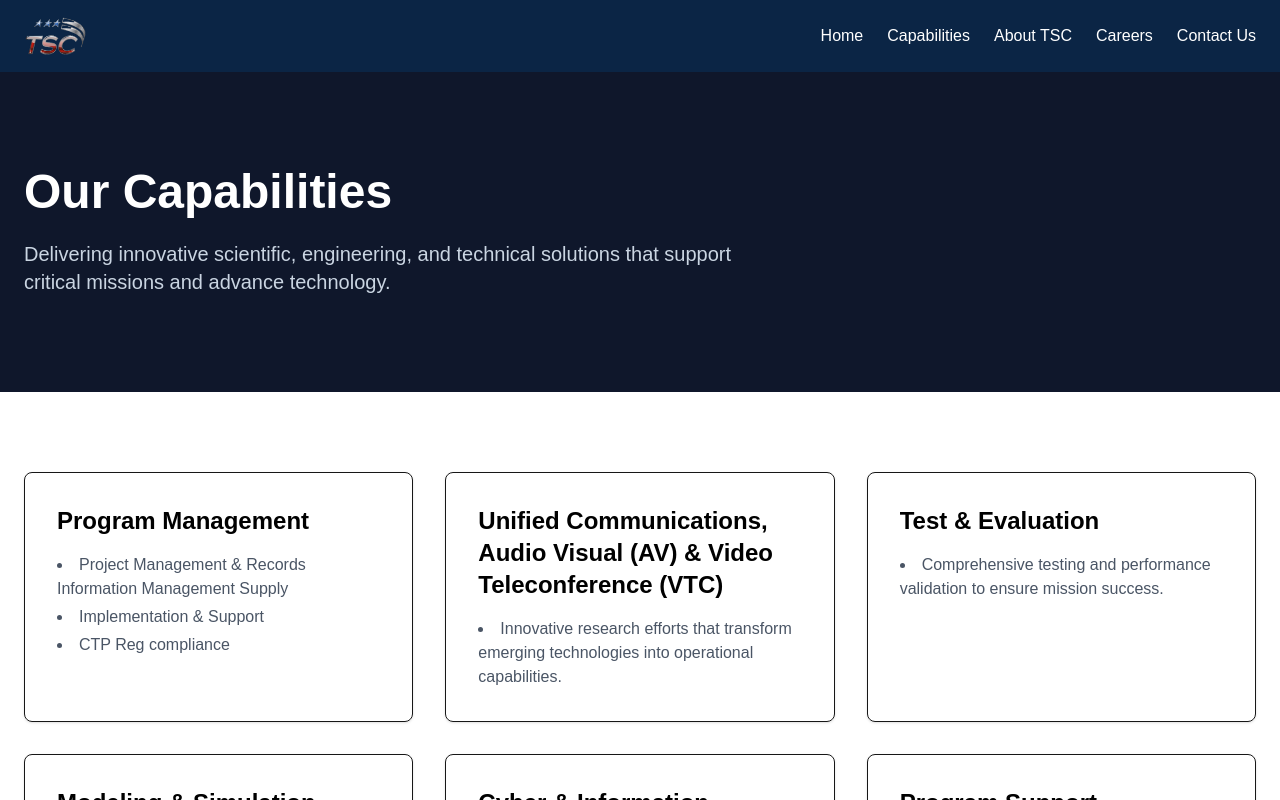
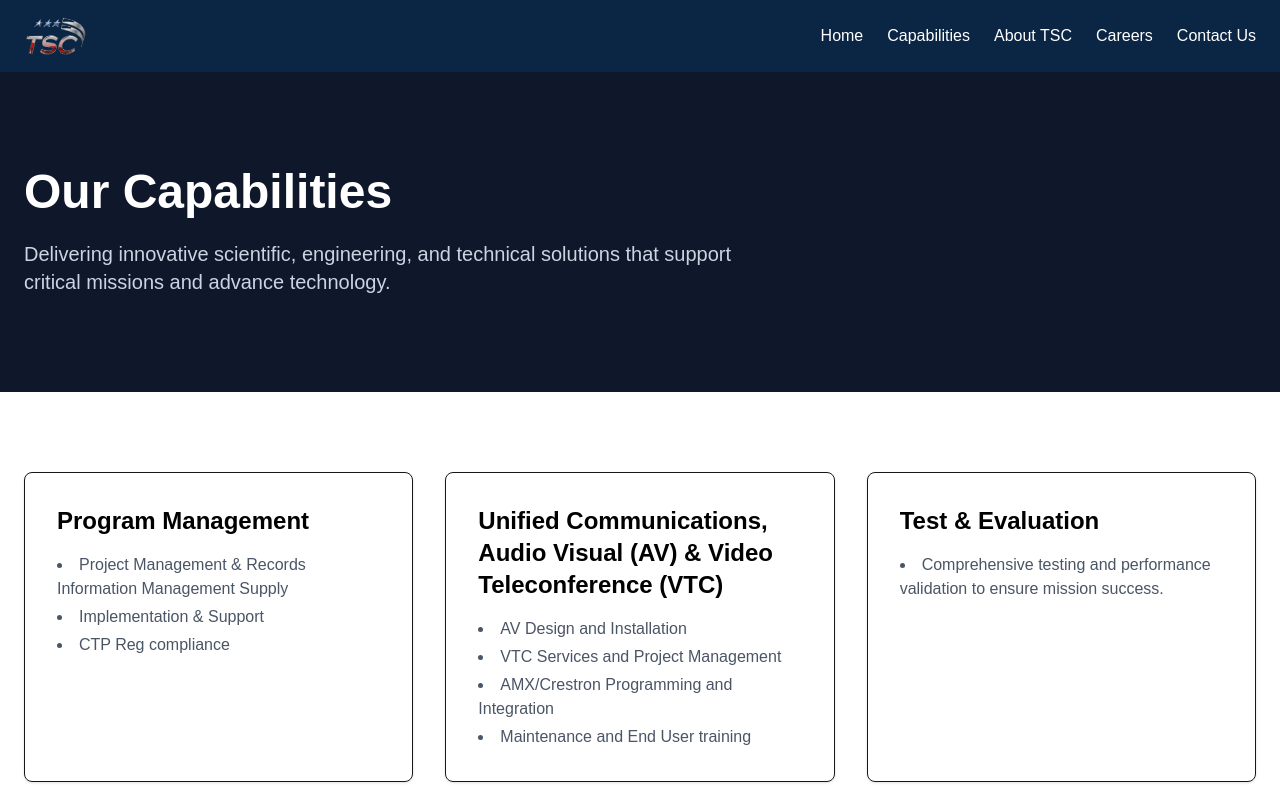
Before and after one commit to techscicorpweb/techscicorp-prod, a Next.js app: page /capabilities in a window 1280 px wide. Shown: the top 800 px of the page. Built offline with nearby package versions, Linux system fonts and the light colour scheme.

Commit message:
program mgmt content

```diff
--- a/src/app/capabilities/page.tsx
+++ b/src/app/capabilities/page.tsx
@@ -18,7 +18,10 @@ const capabilities = [
   {
     title: "Unified Communications, Audio Visual (AV) & Video Teleconference (VTC)",
     description: [
-      "Innovative research efforts that transform emerging technologies into operational capabilities.",
+	  "AV Design and Installation",
+      "VTC Services and Project Management",
+      "AMX/Crestron Programming and Integration",
+      "Maintenance and End User training",
     ],
   },
   {
```
